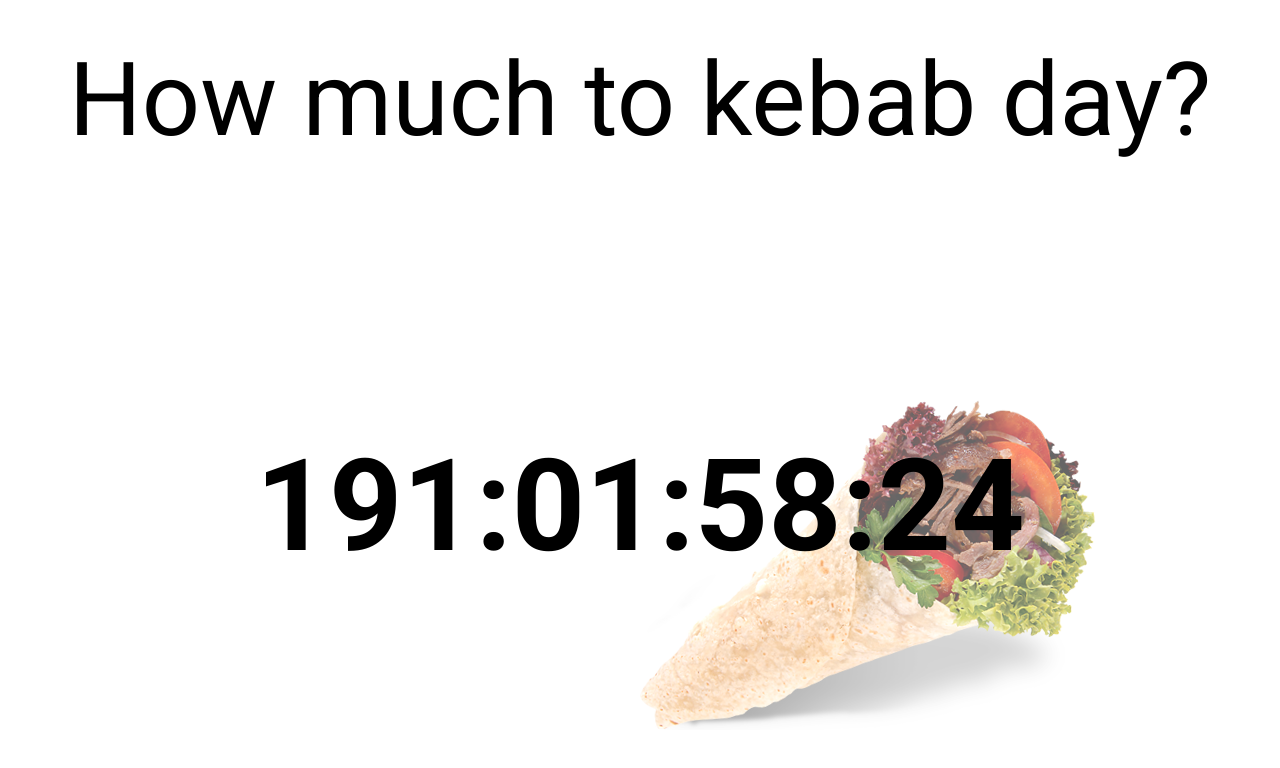
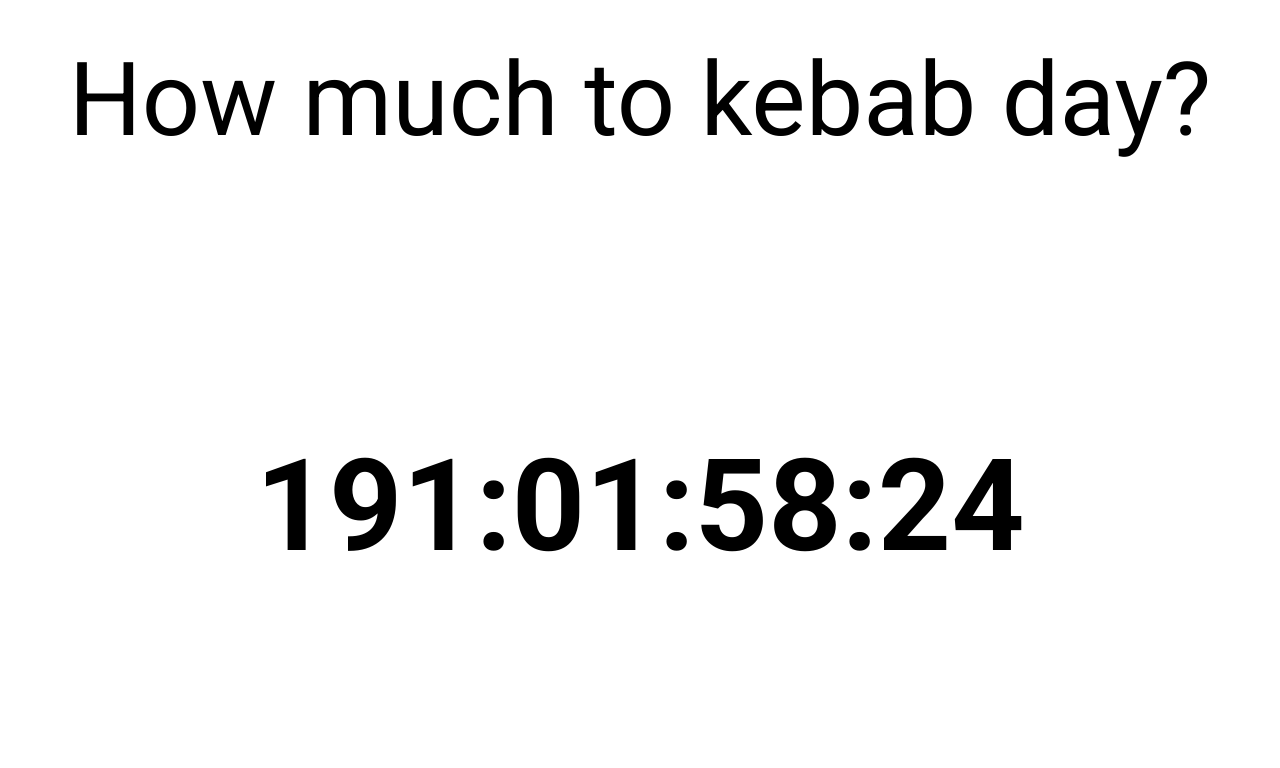
Before and after one commit to SabakaPimpek/Howmuchtokebab, a plain HTML site: page index.html in a window 1280 px wide. Drawn offline with Linux system fonts and the light colour scheme.

Commit message:
Update index.html

```diff
--- a/index.html
+++ b/index.html
@@ -17,8 +17,6 @@
             <h2 id="countdown"></h2>
         </section>
     </main>
-
-    <img src="kebab.png" alt="kebab">
     <script src="main.js"></script>
 </body>
 </html>
```
